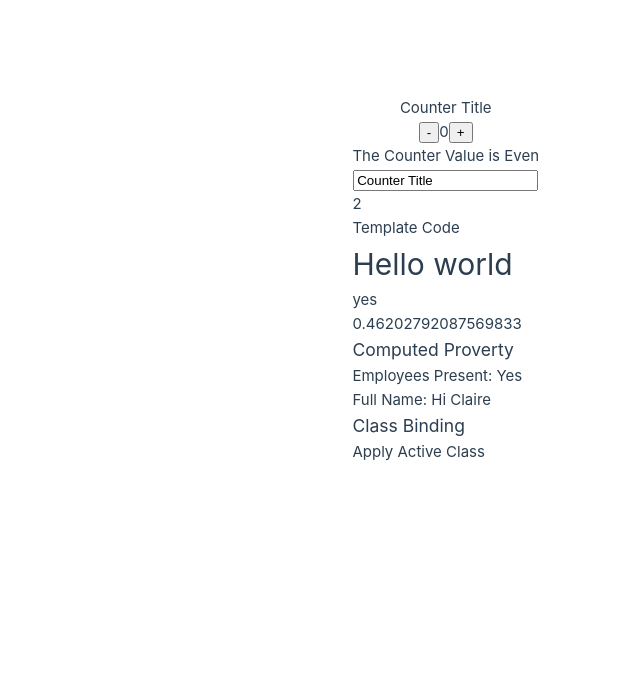
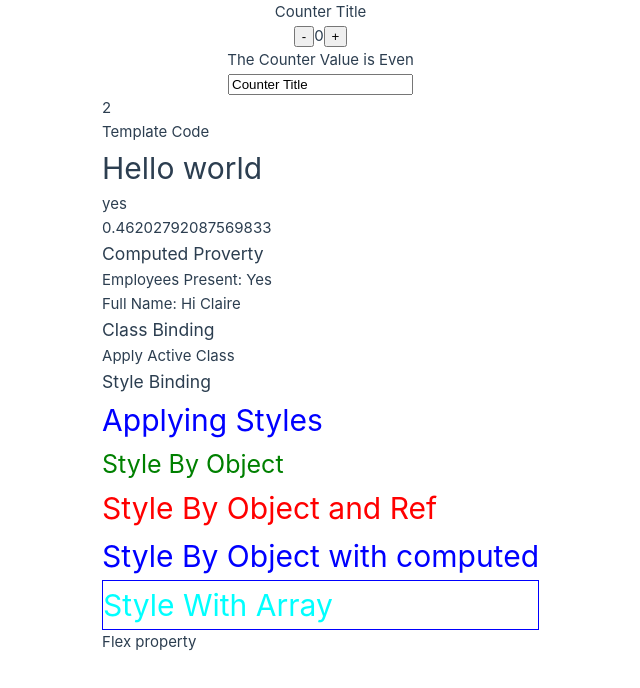
Before and after one commit to JeongAhYoon/vue_practice, a Vue app: page / in a window 1280 px wide. Shown: the top 688 px of the page, without its empty margins (101-741 px from the left). Built offline with nearby package versions, Linux system fonts and the light colour scheme.

Commit message:
inline style binding

```diff
--- a/src/App.vue
+++ b/src/App.vue
@@ -1,10 +1,10 @@
-
 <template>
   <div>
 <counter></counter>
 <TemplateSyntax />
 <ComputedComponent />
 <ClassComponent class="foo bar"/>
+<StyleComponent class="foo bar"/>
 <div style="margin-top: 15rem"></div>
   </div>
 </template>
--- /dev/null
+++ b/src/components/StyleComponent.vue
@@ -0,0 +1,43 @@
+<template>
+    <h3 :class="$attrs.class"> Style Binding</h3>
+    <div :style="{color: activeColor, fontSize: fontSize + 'px'}">Applying Styles</div>
+    <div :style="styleObject">Style By Object</div>
+    <div :style="styleObjectWithRefValue">Style By Object and Ref</div>
+    <div :style="styleObjectComputed">Style By Object with computed</div>
+    <div :style="[baseStyles, styles2]">Style With Array</div>
+    <div :style="{display: ['-webkit-box', '-ms-flexbox', 'flex']}">Flex property</div>
+</template>
+
+<script setup>
+import {reactive, ref, computed} from 'vue';
+const activeColor = ref('red');
+const fontSize = ref(30);
+const styleObject = reactive({
+    color: 'green',
+    fontSize: '25px'
+});
+const styleObjectWithRefValue = reactive({
+    color: activeColor.value,
+    fontSize: fontSize.value + 'px'
+});
+
+const baseStyles = reactive({
+    color:'pink',
+    fontSize:'30px'
+});
+const styles2 = reactive({
+    border: '1px solid blue',
+    color:'cyan'
+
+})
+const styleObjectComputed = computed(() => {return {
+    color: activeColor.value,
+    fontSize: fontSize.value + 'px'
+}});
+
+setTimeout(() => {
+    activeColor.value = 'blue';
+}, 5000);
+
+
+</script>
--- a/src/main.js
+++ b/src/main.js
@@ -6,10 +6,12 @@ import Counter from './components/Counter.vue'
 import TemplateSyntax from './components/TemplateSyntax.vue';
 import ComputedComponent from './components/ComputedComponent.vue';
 import ClassComponent from './components/ClassComponent.vue';
+import StyleComponent from './components/StyleComponent.vue'
 
 const app = createApp(App);
 app.component('Counter', Counter);
 app.component('TemplateSyntax', TemplateSyntax);
 app.component('ComputedComponent', ComputedComponent);
 app.component('ClassComponent', ClassComponent);
+app.component('StyleComponent', StyleComponent);
 app.mount('#app');
```
